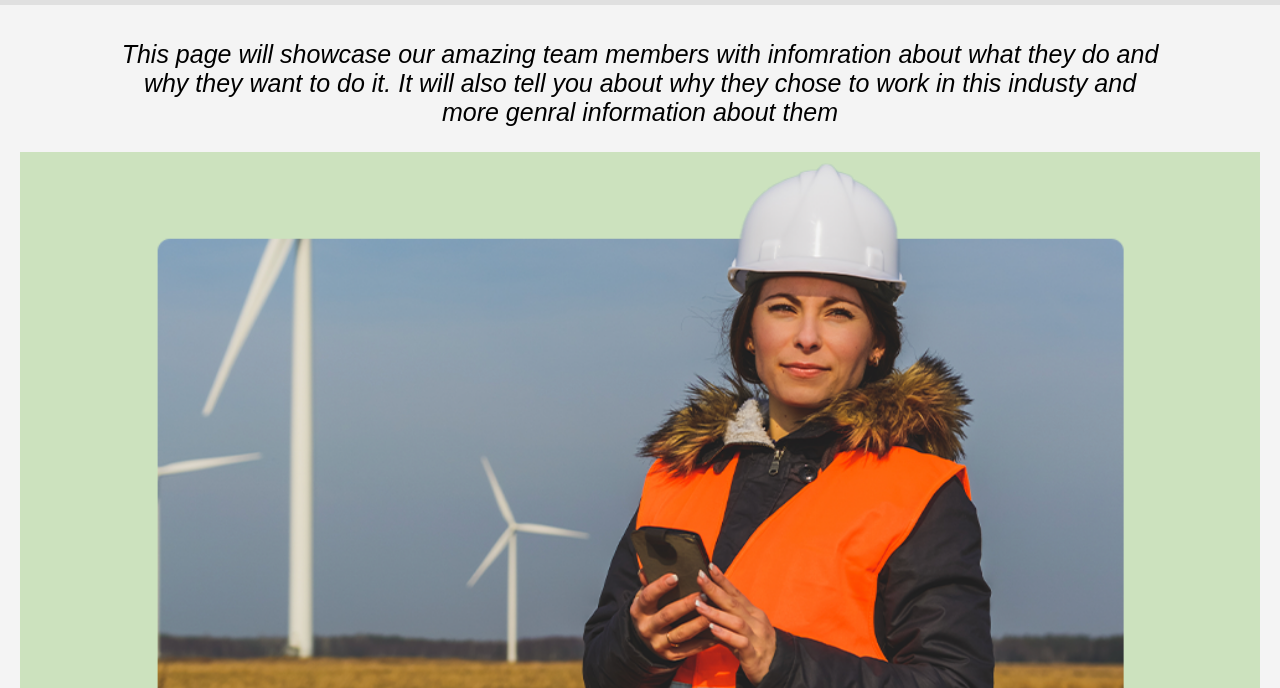
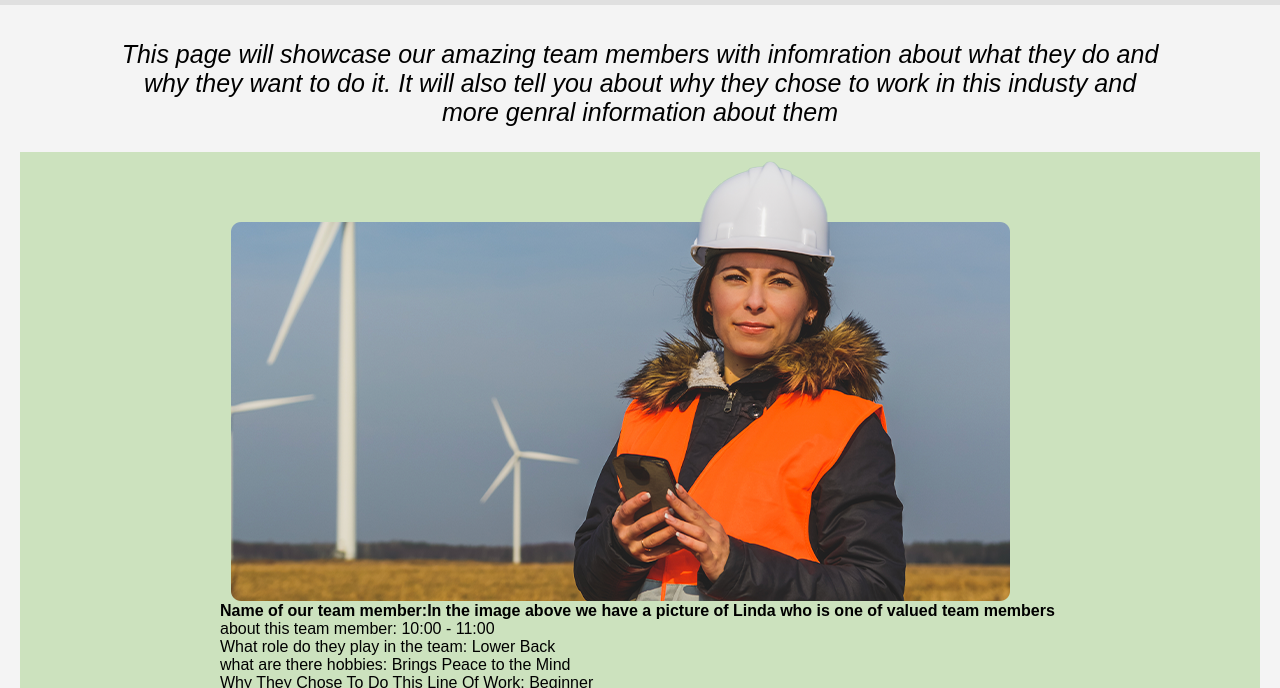
Before and after one commit to jamie-12389198381073/web-dev, a website: page team-members.html in a window 1280 px wide. Shown: the part 112-800 px from the top of the page. Drawn offline with Linux system fonts and the light colour scheme.

Commit message:
css edits

```diff
--- a/Styles.css
+++ b/Styles.css
@@ -11,6 +11,9 @@
 }
 
 .teammembers {
+float: middle;
+padding-left: 200px;
+padding-right: 100px;
    /* float: left;
     width: 47%;
     height: 400px;
@@ -30,9 +33,8 @@
 
 .teammembers img {
     display: block;
-    margin-left: auto;
-    margin-right: auto;
-    width: 80%;
+    width: 800px;
+
 }
 section {
     margin-top: 10px;
```
